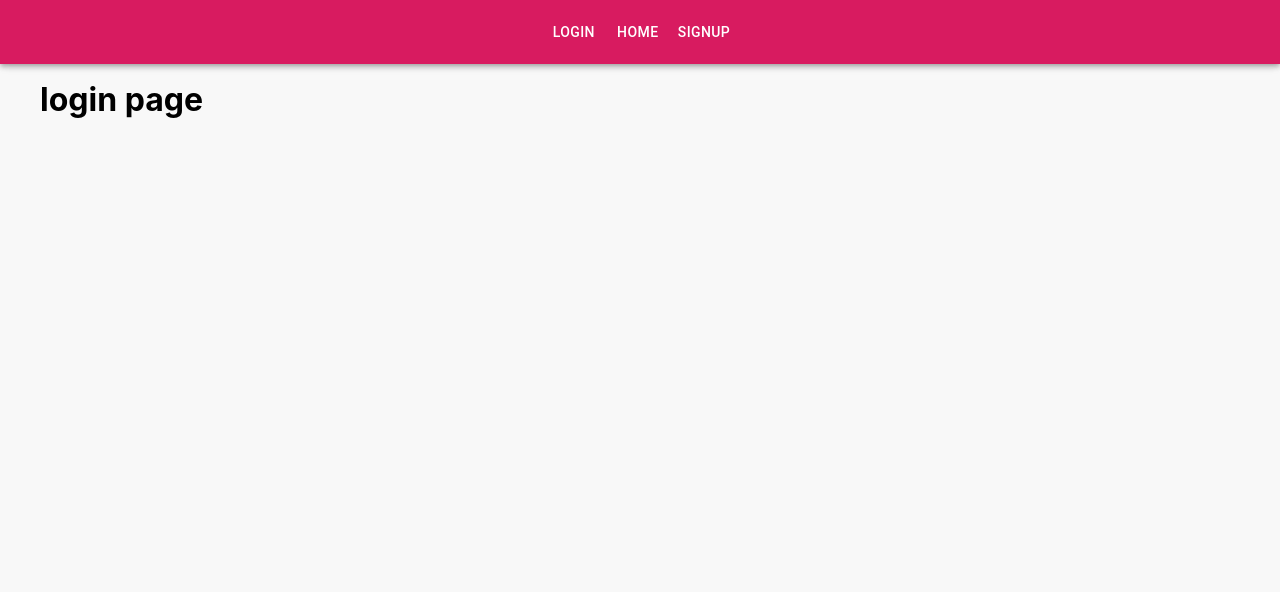
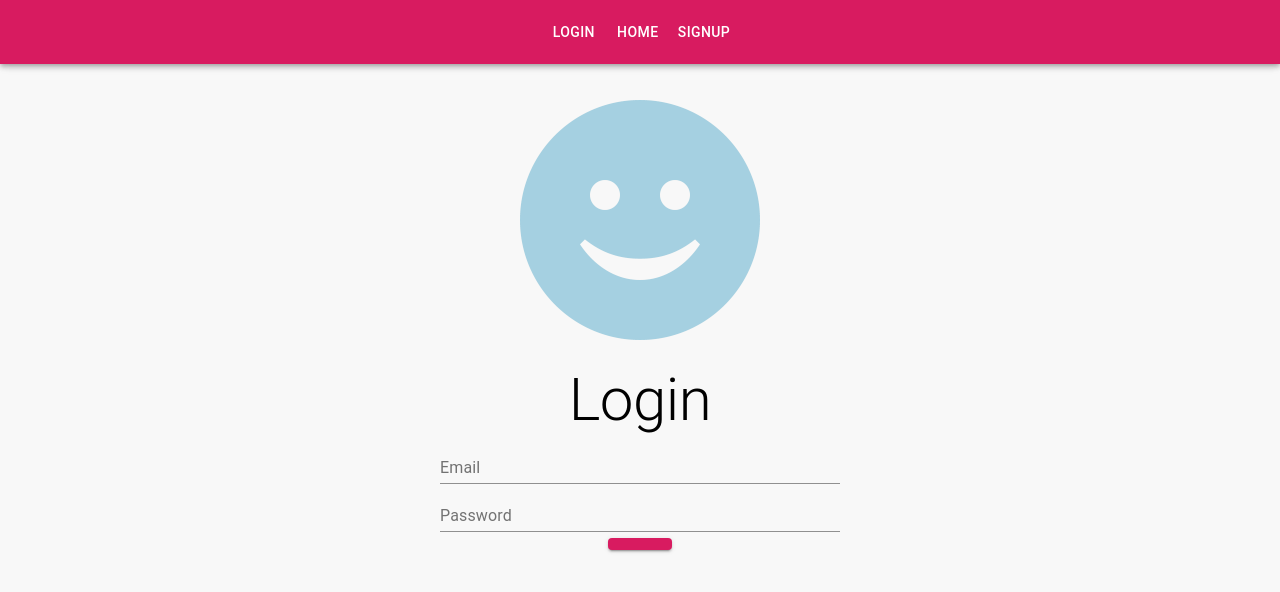
Before and after one commit to aminakano/socialape-functions, a React (Create React App) app in the folder client/: page /login in a window 1280 px wide. Shown: the top 592 px of the page. Built offline with nearby package versions, Linux system fonts and the light colour scheme.

Commit message:
login page WIP

```diff
--- a/client/public/index.html
+++ b/client/public/index.html
@@ -9,7 +9,7 @@
       name="description"
       content="Web site created using create-react-app"
     />
-    <link rel="apple-touch-icon" href="%PUBLIC_URL%/logo192.png" />
+    <link rel="apple-touch-icon" href="%PUBLIC_URL%/icon.png" />
     <!--
       manifest.json provides metadata used when your web app is installed on a
       user's mobile device or desktop. See https://developers.google.com/web/fundamentals/web-app-manifest/
--- a/client/src/components/Navbar.js
+++ b/client/src/components/Navbar.js
@@ -1,5 +1,5 @@
 import React, { Component } from 'react';
-import Link from "react-router-dom/Link";
+import { Link } from "react-router-dom";
 
 import AppBar from "@material-ui/core/AppBar";
 import Toolbar from "@material-ui/core/Toolbar";
--- a/client/src/components/Scream.js
+++ b/client/src/components/Scream.js
@@ -1,6 +1,10 @@
 import React, { Component } from 'react'
 import { withStyles } from "@material-ui/core";
-import Link from "react-router-dom/Link";
+import { Link } from "react-router-dom";
+
+import dayjs from "dayjs";
+import relativeTime from "dayjs/plugin/relativeTime";
+
 
 import Card from "@material-ui/core/Card";
 import CardContent from "@material-ui/core/CardContent";
@@ -24,19 +28,27 @@ const styles = {
 }
 class Scream extends Component {
   render() {
+    dayjs.extend(relativeTime);
     const { classes, scream: {body, createdAt, userImage, userHandle, screamId, likeCount, commentCount } } = this.props;
 
     return (
       <Card className={classes.card}>
-        <CardMedia image={userImage} title="Profile image" className={classes.image} />
-        <CardContent class={classes.content}>
+        <CardMedia
+          image={userImage}
+          title="Profile image"
+          className={classes.image}
+        />
+        <CardContent className={classes.content}>
           <Typography
             variant="h5"
             component={Link}
             color="primary"
-            to={`/users/${userHandle}`}>{userHandle}</Typography>
+            to={`/users/${userHandle}`}
+          >
+            {userHandle}
+          </Typography>
           <Typography variant="body2" color="textSecondary">
-            {createdAt}
+            {dayjs(createdAt).fromNow()}
           </Typography>
           <Typography variant="body1">{body}</Typography>
         </CardContent>
--- a/client/src/pages/home.js
+++ b/client/src/pages/home.js
@@ -10,7 +10,6 @@ class home extends Component {
   componentDidMount () {
     axios.get("/screams")
       .then(res => {
-        console.log(res.data)
         this.setState({
           screams: res.data
         })
@@ -19,10 +18,10 @@ class home extends Component {
   }
   render () {
     let recentScreamsMarkup = this.state.screams ? (
-      this.state.screams.map(scream => <Scream scream={scream}/>)
-    ) : <p>Loading...</p>;
+      this.state.screams.map(scream => <Scream key={scream.screamId} scream={scream}/>)
+    ) : "Loading...";
     return (
-      <Grid container spacing={16}>
+      <Grid container spacing={6}>
         <Grid item sm={8} xs={12}>
           <p>{recentScreamsMarkup}</p>
         </Grid>
--- a/client/src/pages/login.js
+++ b/client/src/pages/login.js
@@ -1,13 +1,90 @@
 import React, { Component } from "react";
+import { withStyles } from "@material-ui/core";
+import PropTypes from "prop-types";
+import appIcon from "../images/icon.png"
+
+import Grid from "@material-ui/core/Grid";
+import Typography from "@material-ui/core/Typography";
+import TextField from "@material-ui/core/TextField";
+import Button from "@material-ui/core/Button";
+
+const styles = {
+  form: {
+    textAlign: "center",
+  },
+  image: {
+    margin: "20px auto"
+  },
+  pageTitle: {
+
+  },
+};
+
 
 class login extends Component {
+  constructor() {
+    super();
+    this.state = {
+      email: "",
+      password: "",
+      loading: false,
+      errors: {},
+    };
+  }
+  handleSubmit = (event) => {
+    console.log("hi");
+  }
+
+  handleChange = (event) => {
+    this.setState({
+      [event.target.name]: event.target.value
+    });
+  }
+
   render() {
+    const { classes } = this.props;
     return (
       <div className="App">
-        <h1>login page</h1>
+        <Grid container className={classes.form}>
+          <Grid item sm />
+          <Grid item sm>
+            <img src={appIcon} alt="smiley" className={classes.image} />
+            <Typography variant="h2" className={classes.pageTitle}>
+              Login
+            </Typography>
+            <form noValidate onSubmit={this.handleSubmit}>
+              <TextField
+                id="email"
+                name="email"
+                type="email"
+                label="Email"
+                className={classes.TextField}
+                value={this.state.email}
+                onChange={this.handleChange}
+                fullWidth
+              />
+              <TextField
+                id="password"
+                name="password"
+                type="password"
+                label="Password"
+                className={classes.TextField}
+                value={this.state.password}
+                onChange={this.handleChange}
+                fullWidth
+              />
+              <Button type="submit" variant="contained" color="primary" className={classes.button}/>
+            </form>
+          </Grid>
+          <Grid item sm />
+        </Grid>
       </div>
     );
   }
 }
 
-export default login;
+login.propTypes = {
+  classes: PropTypes.isRequired
+};
+
+export default withStyles(styles)(login);
```
Also changed, not shown: client/src/images/icon.png (added).
